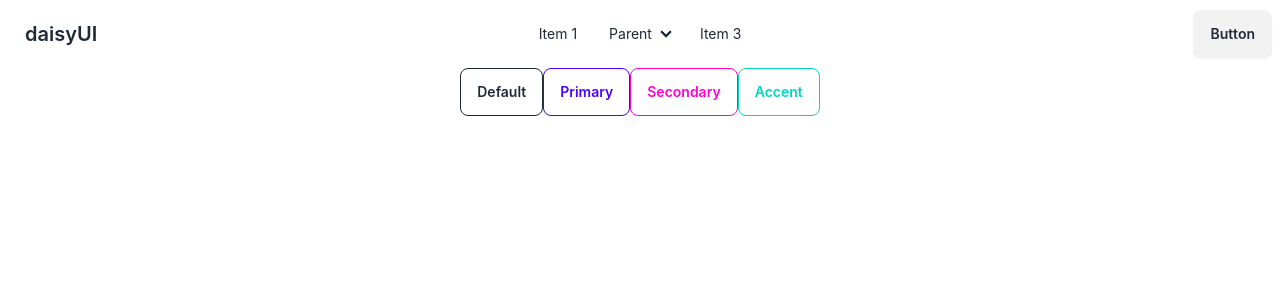
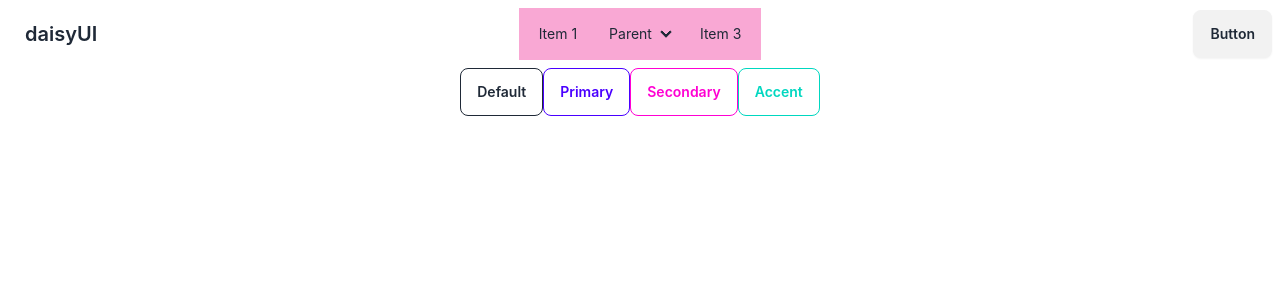
Before and after one commit to Sollybella2018/aseel-portfolio, a React (Create React App) app: page / in a window 1280 px wide. Shown: the top 300 px of the page. Built offline with nearby package versions, Linux system fonts and the light colour scheme.

Commit message:
REsolved issues with Tailwind and daisyui and flexbox.

```diff
--- a/src/App.css
+++ b/src/App.css
@@ -1,6 +1,4 @@
-@tailwind base;
-@tailwind components;
-@tailwind utilities;
+
 
 .App {
   text-align: center;
--- a/src/components/Buttons.js
+++ b/src/components/Buttons.js
@@ -2,7 +2,7 @@ import React from 'react'
 
 const Buttons = () => {
   return (
-    <div><button className="btn btn-outline">Default</button>
+    <div><button className="btn btn-outline ">Default</button>
     <button className="btn btn-outline btn-primary">Primary</button>
     <button className="btn btn-outline btn-secondary">Secondary</button>
     <button className="btn btn-outline btn-accent">Accent</button></div>
--- a/src/components/Header.js
+++ b/src/components/Header.js
@@ -35,7 +35,7 @@ const Header = () => {
       </div>
       <a className="btn btn-ghost text-xl">daisyUI</a>
     </div>
-    <div className="navbar-center hidden lg:flex">
+    <div className="navbar-center hidden bg-pink-300 lg:flex">
       <ul className="menu menu-horizontal px-1">
         <li><a>Item 1</a></li>
         <li>
--- a/src/index.css
+++ b/src/index.css
@@ -1,3 +1,7 @@
+@tailwind base;
+@tailwind components;
+@tailwind utilities;
+
 body {
   margin: 0;
   font-family: -apple-system, BlinkMacSystemFont, 'Segoe UI', 'Roboto', 'Oxygen',
--- a/tailwind.config.js
+++ b/tailwind.config.js
@@ -1,5 +1,6 @@
 /** @type {import('tailwindcss').Config} */
 /** @type {import('tailwindcss').Config} */
+
 module.exports = {
   content: ["./src/**/*.{html,js}"],
   theme: {
```
